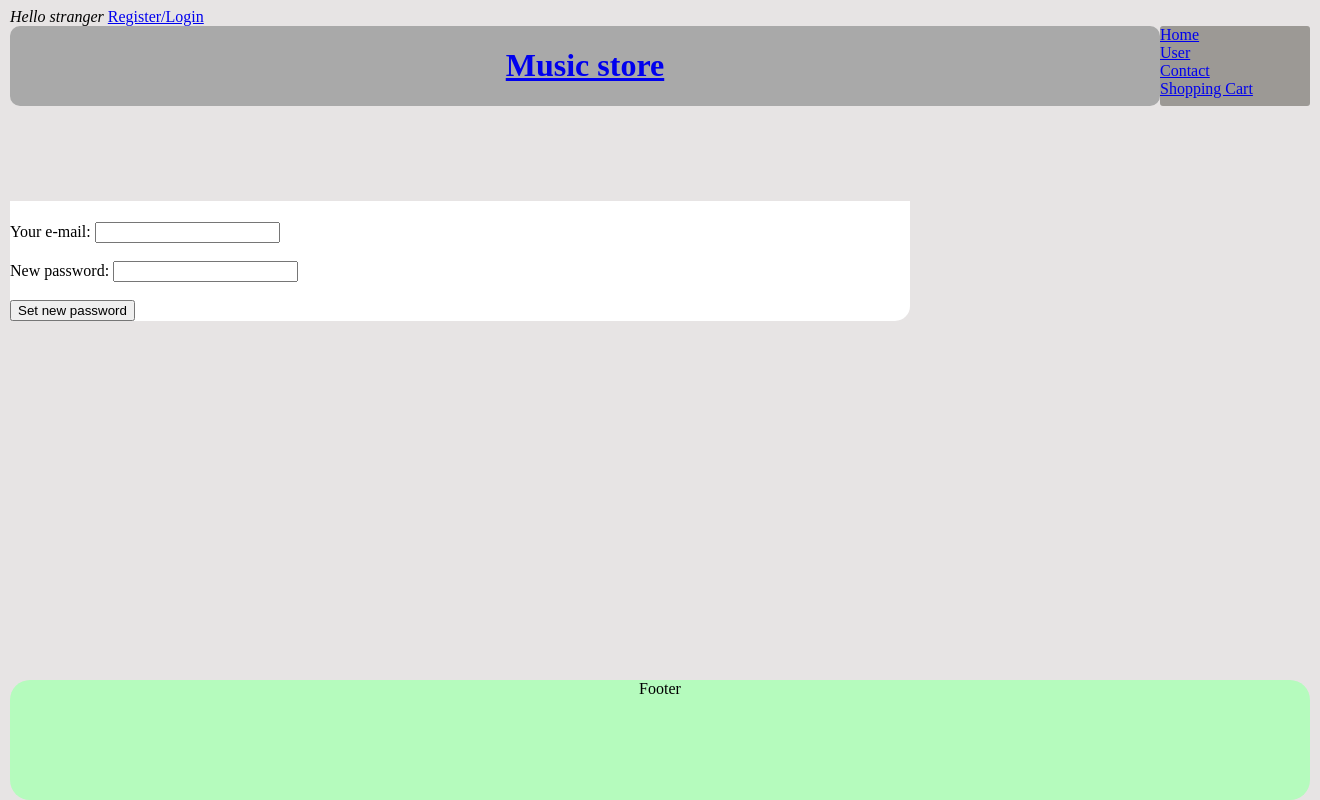
After one commit to ikolokotronis/Web-Store-App, a Django app: template web_store_app/users/templates/users/password_reset.html in a window 1320 px wide. The commit adds this page. Run offline with Django 4.2, Linux system fonts and the light colour scheme; the template is opened without the code that fills it, so the values that code supplies are empty.

Commit message:
Add forgot password functionality

```diff
--- a/web_store_app/main/static/main/css/basestylesheet.css
+++ b/web_store_app/main/static/main/css/basestylesheet.css
@@ -14,6 +14,7 @@ body{
     background-color: darkgrey;
     text-align: center;
     float: left;
+    border-radius: 10px;
 }
 
 .footer{
@@ -23,19 +24,26 @@ body{
     height:120px;
     background:#b5fbbd;
     text-align: center;
+    border-radius: 20px;
 }
 
 .userManagement{
     float: left;
-    background-color: darkgrey;
+    background-color: #9C9995;
     width: 150px;
     height: 80px;
+    border-radius: 3px;
+}
+
+.userManagementBox{
+    border-radius: 5px;
 }
 
 #leftContainer{
-    background-color: White;
+    background-color: white;
     width: 900px;
     float: left;
+    border-radius: 15px;
 }
 
 
@@ -53,7 +61,7 @@ body{
 }
 
 .ads{
-    background-color: aqua;
+    background-color: skyblue;
     height: 150px;
     text-align: center;
 }
@@ -71,6 +79,7 @@ body{
     width: 222.5px;
     height: 250px;
     margin: 2px;
+    border-radius: 15px;
 }
 
 .newProducts{
@@ -86,6 +95,7 @@ body{
     width: 222.5px;
     height: 150px;
     margin: 2px;
+    border-radius: 20px;
 }
 #rightContainer{
     background-color: rgb(231, 228, 228);
--- a/web_store_app/main/views.py
+++ b/web_store_app/main/views.py
@@ -106,3 +106,5 @@ class ShoppingCartView(View):
                                                      'keyboard_instruments': keyboard_instruments,
                                                      'drums': drums,
                                                      'sound_system': sound_system})
+    def post(self, request):
+        pass
--- a/web_store_app/users/templates/users/login_form.html
+++ b/web_store_app/users/templates/users/login_form.html
@@ -9,5 +9,6 @@
     <input type="submit" value="Login">
 </p>
 </form>
+{{error_text}}<br><a href="/users/password_reset/">Forgot your password?</a><br>
 <a href="/users/register/">Don't have an account yet?</a>
 {%endblock%}
--- /dev/null
+++ b/web_store_app/users/templates/users/password_reset.html
@@ -0,0 +1,10 @@
+{%extends 'main/base.html'%}
+{%block content%}
+<h4>{{error_text}}</h4>
+<form method="post">
+    {%csrf_token%}
+    Your e-mail: <input type="text" value="{{user.email}}" name="email"><br><br>
+    New password: <input type="password" value="{{user.last_name}}" name="password"><br><br>
+    <input type="submit" value="Set new password">
+</form>
+{%endblock%}
--- a/web_store_app/users/templates/users/userpanel.html
+++ b/web_store_app/users/templates/users/userpanel.html
@@ -7,5 +7,6 @@ Last name: {{user.last_name}}<br><br>
 E-mail: {{user.email}}<br><br>
 Phone number: {{user.phone_number}}<br><br>
 Address: {{user.address}}
-<div class="userPanel_button"><a href="/users/edit/{{user.id}}/">Edit</a> </div>
+<div class="userPanel_button"><a href="/users/edit/{{user.id}}/">Edit</a></div>
+<div class="userPanel_button"><a href="/users/orders/{{user.id}}/">My orders</a></div>
 {%endblock%}
--- a/web_store_app/web_store_app/urls.py
+++ b/web_store_app/web_store_app/urls.py
@@ -17,7 +17,7 @@ from django.contrib import admin
 from django.urls import path
 from main.views import HomePageView, CategoryDetailsView, SubCategoryView, ContactView, ShoppingCartView
 from products.views import ProductView
-from users.views import RegistrationView, LoginView, LogoutView, UserPanelView, UserPanelEditView
+from users.views import RegistrationView, LoginView, LogoutView, UserPanelView, UserPanelEditView, PasswordResetView
 urlpatterns = [
     path('admin/', admin.site.urls),
     path('', HomePageView.as_view()),
@@ -30,5 +30,6 @@ urlpatterns = [
     path('users/panel/<int:user_id>/', UserPanelView.as_view()),
     path('users/edit/<int:user_id>/', UserPanelEditView.as_view()),
     path('contact/', ContactView.as_view()),
-    path('shopping_cart/', ShoppingCartView.as_view())
+    path('shopping_cart/', ShoppingCartView.as_view()),
+    path('users/password_reset/', PasswordResetView.as_view())
 ]
```
Also changed, not shown: web_store_app/users/views.py (+41 -1 lines).
